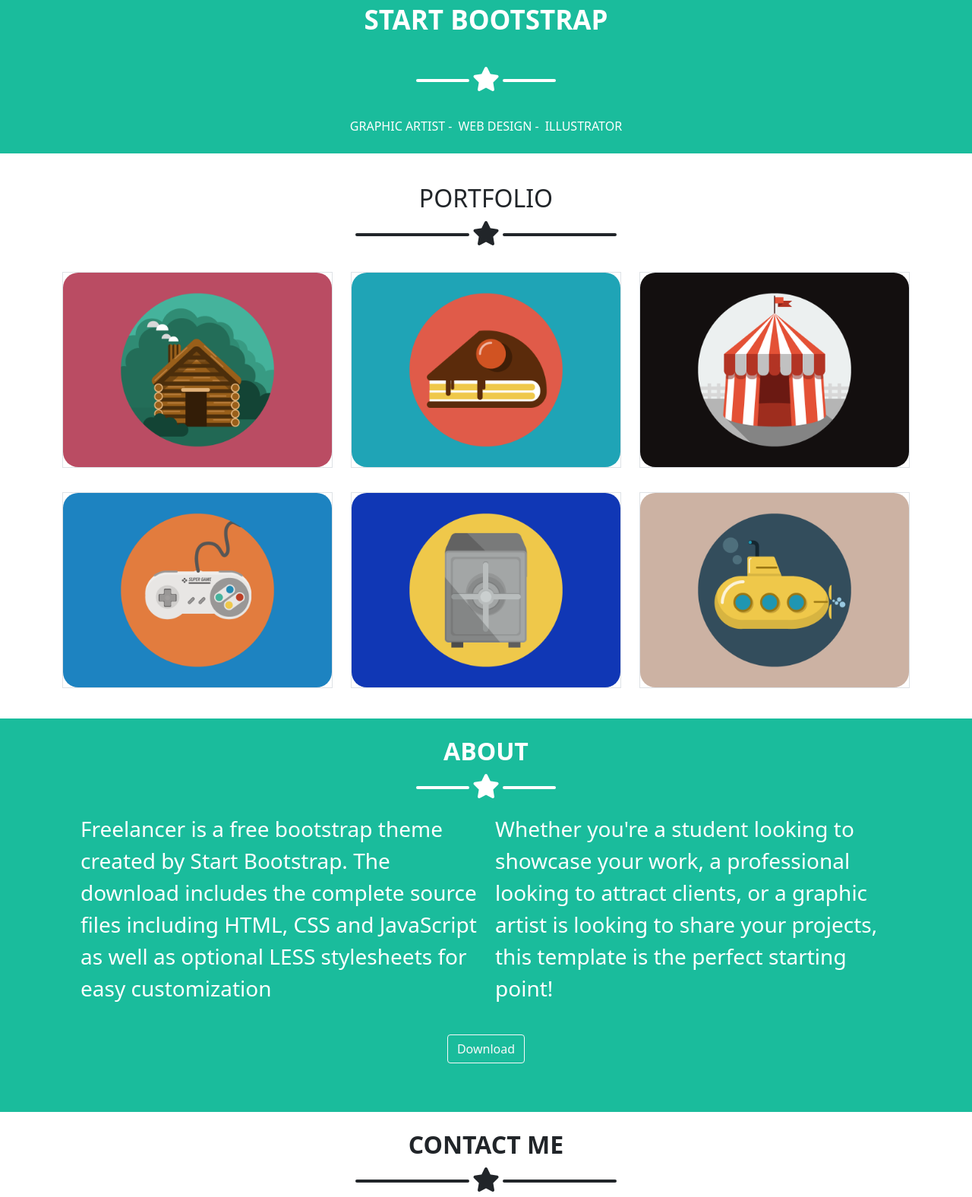
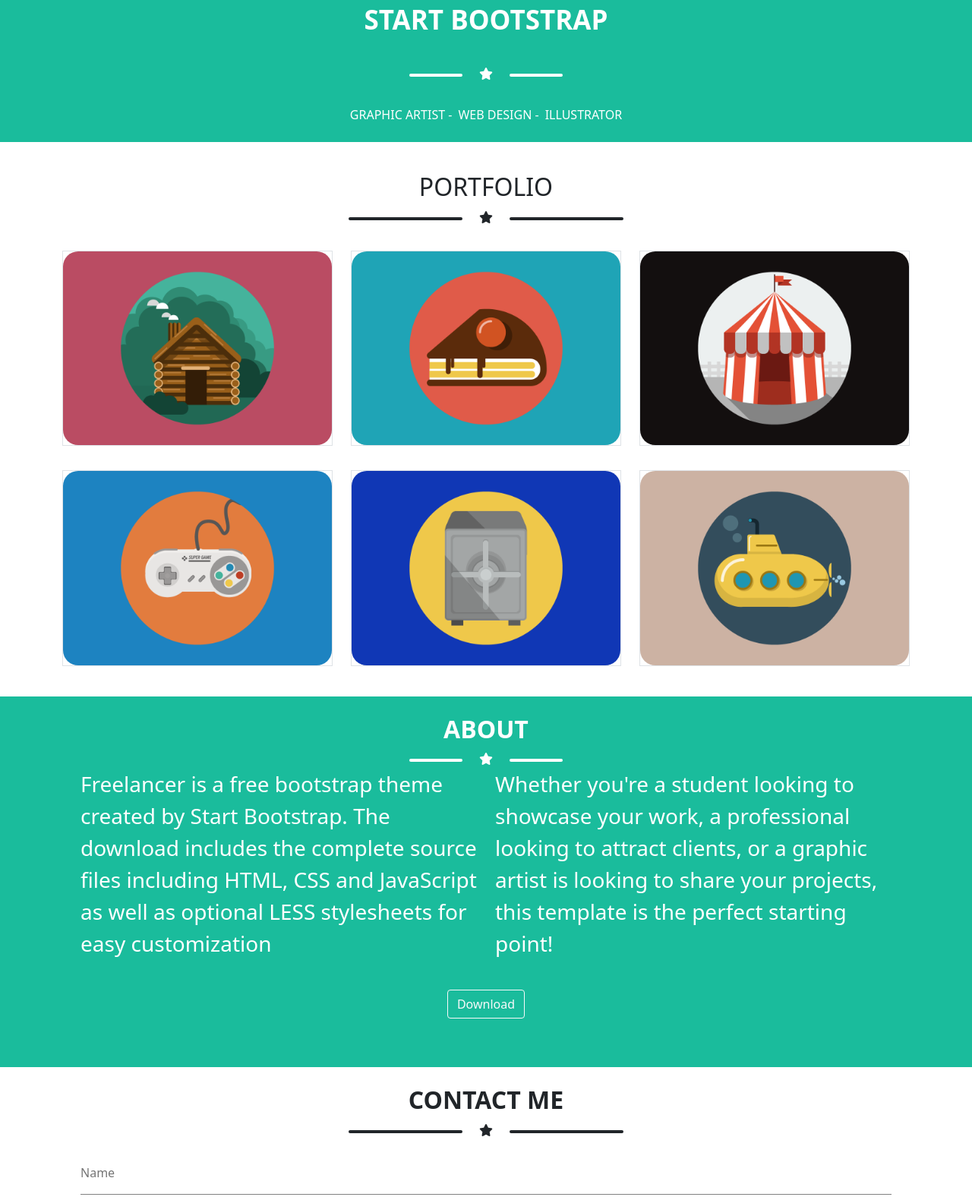
Before and after one commit to nicolocamassa/html-css-bootstrap-freelancer, a plain HTML site: page index.html in a window 1280 px wide. Shown: the part 405-1981 px from the top of the page at 76% size. Drawn offline with nearby package versions, Linux system fonts and the light colour scheme.

Commit message:
[ESERCIZIO FINITO] all errors and warnings fixed

```diff
--- a/css/style.css
+++ b/css/style.css
@@ -5,14 +5,6 @@
 }
 
 /* COMUNI */
-.height_100{
-    height: 100px;
-}
-
-.height_300{
-    height: 300px;
-}
-
 .img_border_radius{
     border-radius: 20px;
 }
--- a/index.html
+++ b/index.html
@@ -40,7 +40,7 @@
                             </div>
 
                             <h1 class="mt-2 title">START BOOTSTRAP</h1>
-                            <h2 class="hr-lines"><i class="fas fa-star"></i></h2>
+                            <div class="hr-lines"><i class="fas fa-star"></i></div>
                             <ul class="list-group list-group-horizontal list-unstyled fs-6">
                                 <li>GRAPHIC ARTIST -</li>
                                 <li class="mx-2">WEB DESIGN -</li>
@@ -60,7 +60,7 @@
                     <div class="col-12 my-3">
                         <div class="main_content d-flex flex-column align-items-center">
                             <h2>PORTFOLIO</h2>
-                            <h2 class="hr-lines main-hr"><i class="fas fa-star"></i></h2>
+                            <div class="hr-lines main-hr"><i class="fas fa-star"></i></div>
                         </div>
                     </div>
                     <div class="col-12 col-lg-4 col-md-6">
@@ -103,9 +103,9 @@
                 <div class="row p-4">
                     <!-- TITOLO SEZIONE [ABOUT] -->
                     <div class="col-12">
-                        <div class="main_content height_100 d-flex flex-column align-items-center text-white">
+                        <div class="main_content d-flex flex-column align-items-center text-white">
                             <h2 class="fw-bold">ABOUT</h2>
-                            <h2 class="hr-lines about-hr"><i class="fas fa-star"></i></h2>
+                            <div class="hr-lines about-hr"><i class="fas fa-star"></i></div>
                         </div>
                     </div>
                     <!-- TESTO [ABOUT] -->
@@ -139,7 +139,7 @@
                     <div class="col-12">
                         <div class="main_content d-flex flex-column align-items-center">
                             <h2 class="fw-bold">CONTACT ME</h2>
-                            <h2 class="hr-lines main-hr"><i class="fas fa-star"></i></h2>
+                            <div class="hr-lines main-hr"><i class="fas fa-star"></i></div>
                         </div>
                     </div>
                     <!-- INPUT [CONTACT] -->
@@ -194,7 +194,7 @@
                     </div>
                     <!-- ABOUT [FOOTER] -->
                     <div class="col-12 col-md-4">
-                        <div class="main_content height_100">
+                        <div class="main_content">
                             <div class="main_content">
                                 <div>
                                     ABOUT FREELANCER
@@ -219,6 +219,7 @@
                     </div>
                 </div>
             </div>
+        </div>
     </footer>
 </body>
 </html>
```
Lines whose indentation alone changed are shown as unchanged.
